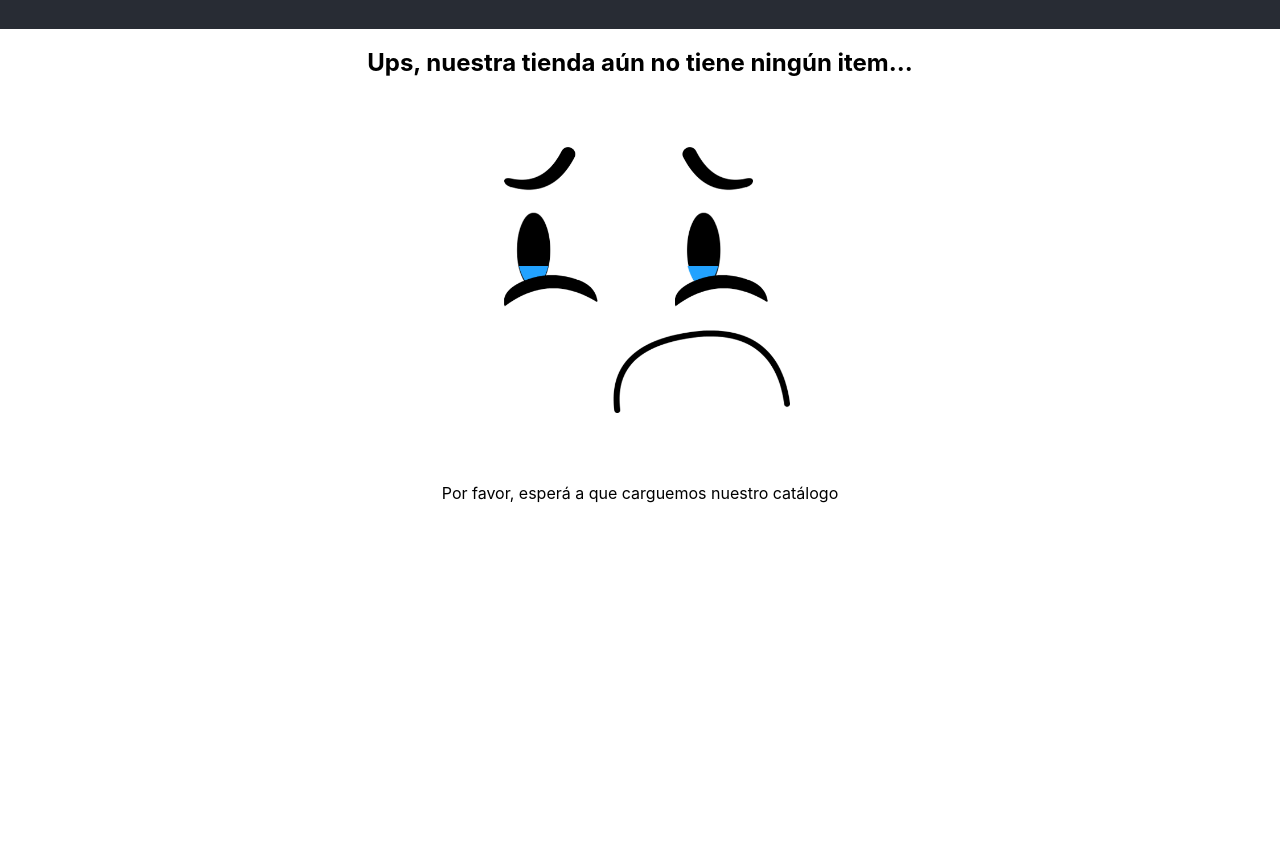
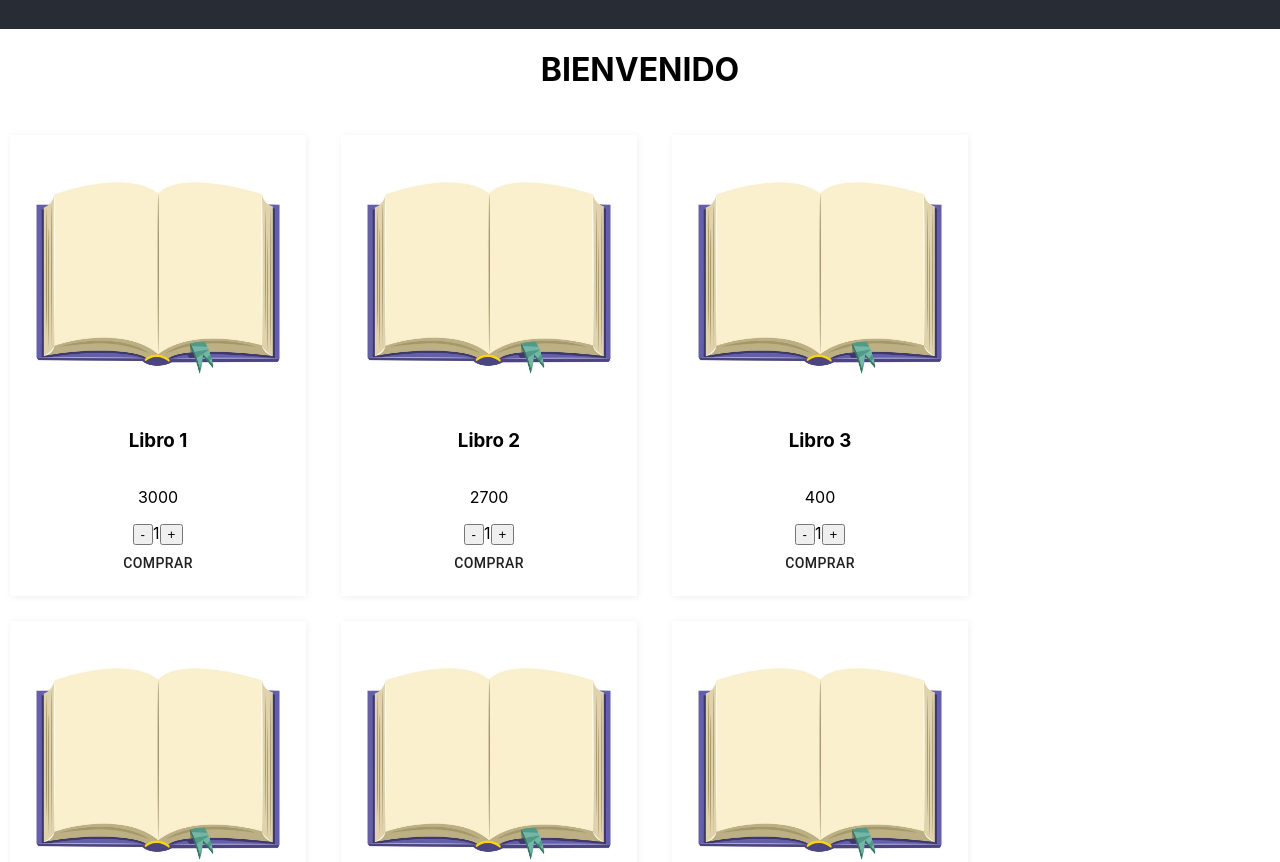
Before and after one commit to EndeythIB/Tienda-React-BRODSKY, a React (Create React App) app: page / in a window 1280 px wide. Shown: the part 840-1702 px from the top of the page. Before the commit the page ends 1359 px from the top, so only its background shows below. Built offline with nearby package versions, Linux system fonts and the light colour scheme.

Commit message:
productos, desafio clase 4

```diff
--- a/src/App.js
+++ b/src/App.js
@@ -1,13 +1,13 @@
 import logo from './assets/libro.png';
 // import NavLogo from '.assets/librin.png';
 import './App.css';
-import ButtonAppBar from './components/NavBar/NavBar';
+import NavBar from './components/NavBar/NavBar';
 import ItemListContainer from './components/ItemList/ItemListContainer';
 import ScrollWidget from './components/ScrollWidget';
 function App() {
   return (
     <div className="App">
-      <ButtonAppBar/>
+      <NavBar/>
         <header className="App-header">
         <img src={logo} className="App-logo" alt="" />
         <h1>LIBRITOS</h1>
@@ -18,11 +18,7 @@ function App() {
       </header>
 
       <div class="div-catalog" id="catalog">
-        <ItemListContainer/>
-
-
-
-
+        <ItemListContainer greeting={"BIENVENIDO"}/>
       </div>
 
 
--- /dev/null
+++ b/src/components/ItemCount/ItemCount.js
@@ -0,0 +1,35 @@
+import React, {useState} from "react"
+
+
+export default function ItemCount(props) {
+    const [item, setItem] = useState(1)
+    const [stock, setStock] = useState(10)
+    const [disablePlusButton, setDisablePlusButton] = useState(false)
+    const [disableSubstractButton, setDisableSubstractButton] = useState(false)
+
+    const sumar = () => {
+        if(item < stock){
+            setItem(item + 1)
+        }else{
+            setDisablePlusButton(true)
+        }
+
+    }
+    const restar = () => {
+        if(item == 1) {
+            setDisableSubstractButton(true)
+        }else if(item >= 2){
+            setDisableSubstractButton()
+            setItem(item - 1)
+        }
+    }
+
+
+    return (
+        <div className="item-count">
+            <button disabled={disableSubstractButton} onClick={restar}>-</button>
+                {item}
+            <button disabled={disablePlusButton} onClick={sumar}>+</button>
+        </div>
+    )
+}
--- a/src/components/ItemList/ItemListContainer.js
+++ b/src/components/ItemList/ItemListContainer.js
@@ -1,17 +1,26 @@
+import React from "react"
+import Product from "../Product/Products"
 import "./ItemListContainer.css"
 import sadFace from "../../assets/emptyCatalog.png"
 
 
 
-const ItemListContainer = () => {
-    return(
-        <div class="item-container">
-
-                    <h2>Ups, nuestra tienda aún no tiene ningún item...</h2>
-                    <img src={sadFace}/>
-                    <p>Por favor, esperá a que carguemos nuestro catálogo</p>
+export default function ItemListContainer({greeting}){
+    return (
+        <div className="container-general">
+            <div className="container-greeting">
+                <h1>{greeting}</h1>
+            </div>
+                <Product title="Libro 1" price="3000"/>
+                <Product title="Libro 2" price="2700"/>
+                <Product title="Libro 3" price="400"/>
+                <Product title="Libro 4" price="3800"/>
+                <Product title="Libro 5" price="5000"/>
+                <Product title="Libro 6" price="6900"/>
+                <Product title="Libro 7" price="7200"/>
+                <Product title="Libro 8" price="7800"/>
+                <Product title="Libro 9" price="8900"/>
+                <Product title="Libro 10" price="6400"/>
         </div>
     )
 }
-
-export default ItemListContainer;
--- a/src/components/NavBar/CartWidget.js
+++ b/src/components/NavBar/CartWidget.js
@@ -1,9 +1,10 @@
 import './CartWidget.css';
 
+//external components
 import { FontAwesomeIcon } from '@fortawesome/react-fontawesome'
 import { faCoffee, faShoppingCart } from '@fortawesome/free-solid-svg-icons'
 
-const CartIcon = () => {
+const CartWidget = () => {
     return(
         <div className= "cart-button">
             <button>
@@ -13,4 +14,4 @@ const CartIcon = () => {
     )
 }
 
-export default CartIcon
+export default CartWidget
--- a/src/components/NavBar/NavBar.js
+++ b/src/components/NavBar/NavBar.js
@@ -1,6 +1,6 @@
 import logo from '../../assets/libro.png';
 import './NavBar.css';
-import CartIcon from '../NavBar/CartWidget';
+import CartWidget from '../NavBar/CartWidget';
 
 //external components
 import { makeStyles } from '@material-ui/core/styles';
@@ -26,7 +26,7 @@ const useStyles = makeStyles((theme) => ({
     },
   }));
 
-  export default function ButtonAppBar() {
+  export default function NavBar() {
     const classes = useStyles();
 
     return (
@@ -44,7 +44,7 @@ const useStyles = makeStyles((theme) => ({
                   <li><Button color="default">Inicia Sesion</Button></li>
                   <li><Button color="default">Registro</Button></li>
                 </ul>
-              <CartIcon/>
+              <CartWidget/>
           </Toolbar>
         </AppBar>
       </div>
--- /dev/null
+++ b/src/components/Product/Products.css
@@ -0,0 +1,27 @@
+.container-product {
+    float: left;
+    width: 20%;
+    margin-top: 25px;
+    margin-right: 25px;
+    margin-left: 10px;
+    box-shadow: 1px 1px 6px #d5d5d559;
+    padding: 15px 20px;
+    display: flex;
+    justify-content: center;
+    flex-direction: column;
+    transition:  0.3s ease;
+    cursor: pointer;
+}
+
+.container-product:hover {
+    transform: scale(1.05);
+}
+
+.container-product > div {
+    float: left;
+    width: 100%;
+}
+
+.container-product img{
+    width: 100%;
+}
--- /dev/null
+++ b/src/components/Product/Products.js
@@ -0,0 +1,21 @@
+import React from "react"
+import productImg from "../../assets/product/libroProduct.jpg"
+import "./Products.css"
+import Button from "@material-ui/core/Button";
+import ItemCount from "../ItemCount/ItemCount"
+
+const Product = (props) => {
+    return (
+        <div className="container-product">
+            <div>
+                <img src= {productImg} alt="imagen"/>
+            </div>
+                <h3>{props.title}</h3>
+                <p>{props.price}</p>
+                <ItemCount />
+                <Button>Comprar</Button>
+        </div>
+    )
+}
+
+export default Product
--- a/src/components/ScrollWidget.js
+++ b/src/components/ScrollWidget.js
@@ -6,9 +6,7 @@ const ScrollWidget = () => {
     return(
         <div className= "down-button">
             <a href="#catalog">
-
                     <FontAwesomeIcon icon={faArrowDown} size="lg" />
-
             </a>
         </div>
     )
```
Also changed, not shown: src/assets/product/libroProduct.jpg (added), src/components/ItemCount/itemCount.css (added).
